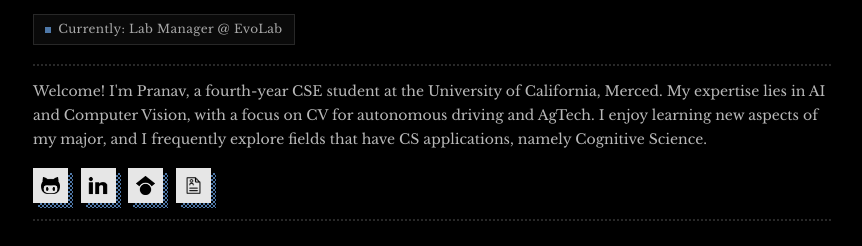
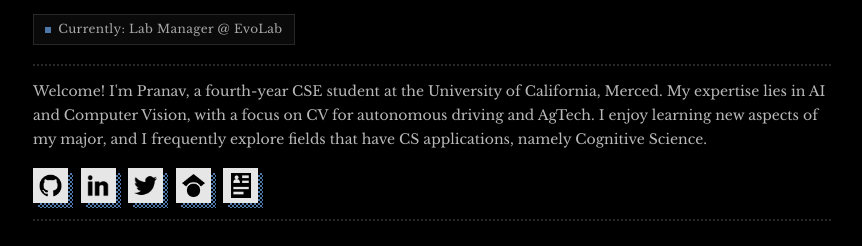
Before and after one commit to Pranubot/pranu.dev, a plain HTML site: page index.html in a window 1280 px wide. Shown: the part 524-770 px from the top of the page, without its empty margins (208-1070 px from the left). Drawn offline with nearby package versions, Linux system fonts and the light colour scheme.

Commit message:
Added twitter and updated social icons

```diff
--- a/css/style.css
+++ b/css/style.css
@@ -571,8 +571,8 @@ main {
 }
 
 .social-icon img {
-  width: 55%;
-  height: 55%;
+  width: 65%;
+  height: 65%;
   object-fit: contain;
   mix-blend-mode: multiply;
 }
--- a/index.html
+++ b/index.html
@@ -54,16 +54,19 @@
         </p>
         <nav class="about-links" aria-label="quick links">
           <a href="https://github.com/Pranubot" class="social-icon" target="_blank" rel="noopener" aria-label="GitHub">
-            <img src="images/github-logo.png" alt="GitHub">
+            <img src="images/github-logo.webp" alt="GitHub">
           </a>
           <a href="https://linkedin.com/in/pranavyadav99" class="social-icon" target="_blank" rel="noopener" aria-label="LinkedIn">
-            <img src="images/linkedin-logo.png" alt="LinkedIn">
+            <img src="images/linkedin-logo.webp" alt="LinkedIn">
+          </a>
+          <a href="https://x.com/pranubot" class="social-icon" target="_blank" rel="noopener" aria-label="Twitter">
+            <img src="images/twitter-logo.webp" alt="Twitter">
           </a>
           <a href="https://scholar.google.com/citations?user=Gvb8PZgAAAAJ&hl=en&oi=ao" class="social-icon" target="_blank" rel="noopener" aria-label="Google Scholar">
             <img src="images/google-scholar.webp" alt="Google Scholar">
           </a>
           <a href="Pranav_Yadav_CV.pdf" class="social-icon" target="_blank" rel="noopener" aria-label="Resume">
-            <img src="images/resume.png" alt="Resume">
+            <img src="images/resume-icon.webp" alt="Resume">
           </a>
         </nav>
       </section>
```
Also changed, not shown: js/nav.js (+14 -1 lines), images/github-logo.png (deleted), images/github-logo.webp (added), images/gmail-logo.png (deleted), images/linkedin-logo.png (deleted), images/linkedin-logo.webp (added), images/resume-icon.webp (added), images/resume.png (deleted), images/twitter-logo.webp (added).
